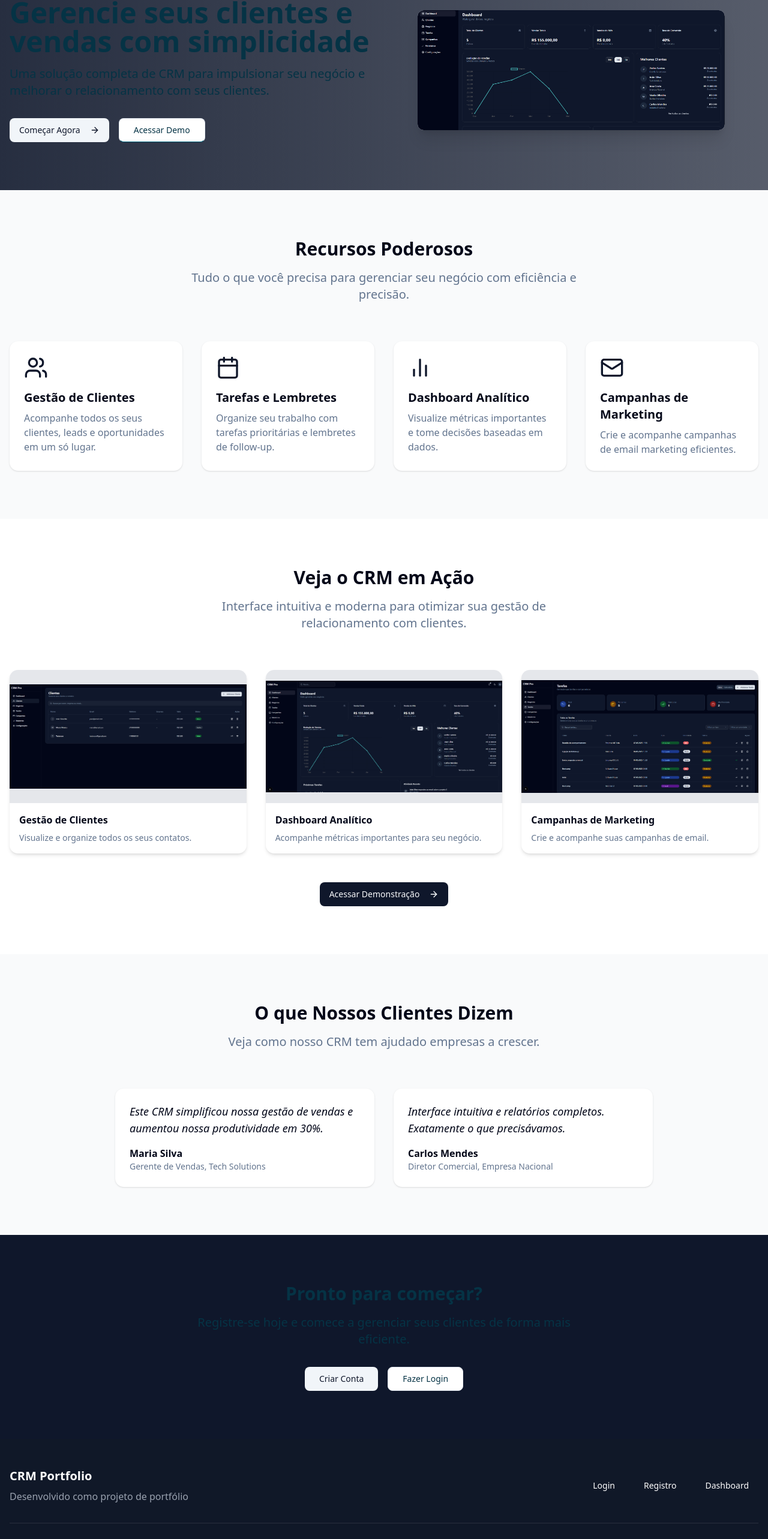
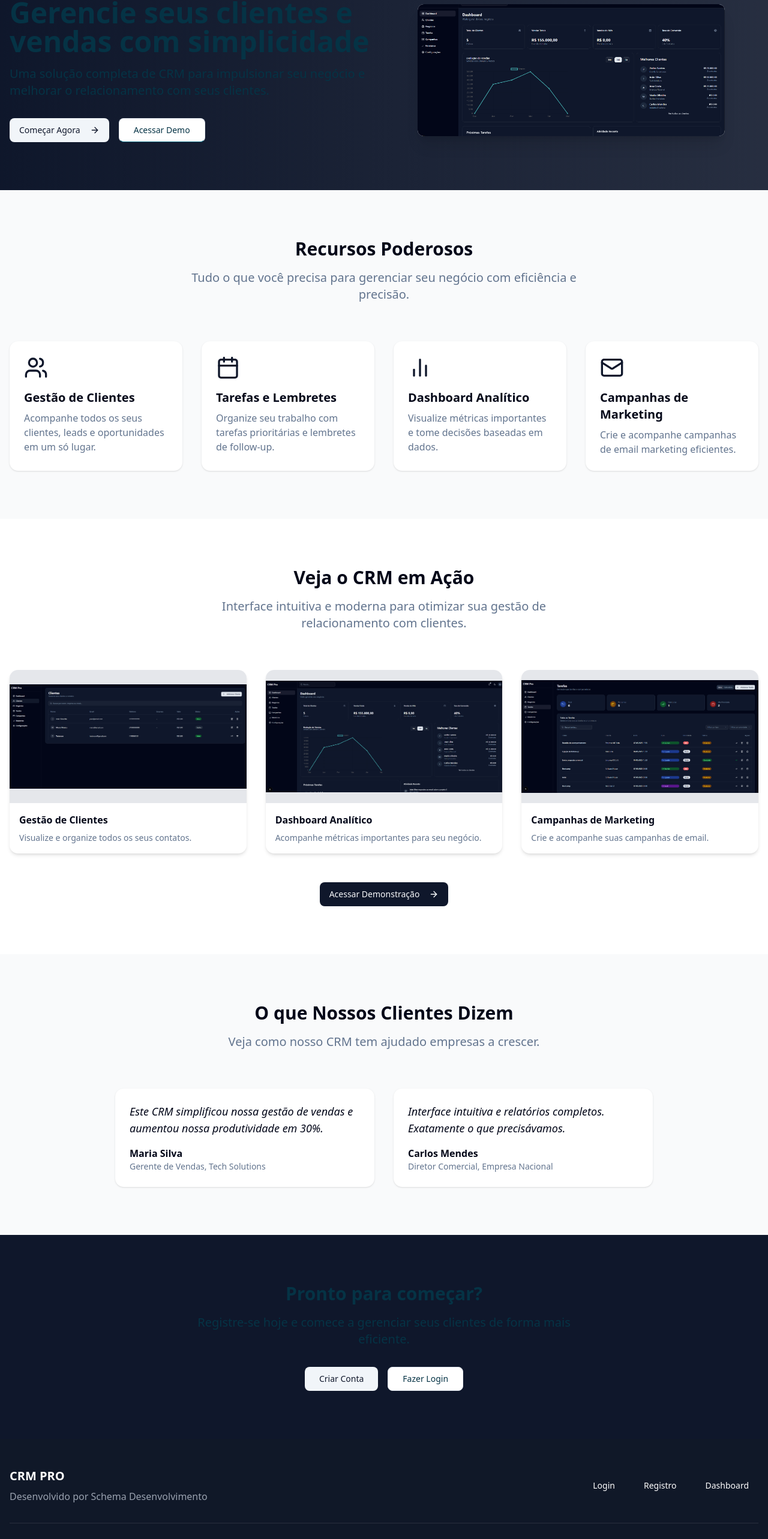
Before and after one commit to joanealves/crm-marketing, a Next.js app: page / in a window 1280 px wide. Shown: the part 83-2649 px from the top of the page at 60% size. Built offline with nearby package versions, Linux system fonts and the light colour scheme.

Commit message:
Added vatar

```diff
--- a/src/app/page.tsx
+++ b/src/app/page.tsx
@@ -49,7 +49,7 @@ export default function Home() {
   return (
     <SafeHydration>
       <div className="flex flex-col min-h-screen">
-        <section className="bg-gradient-to-r from-primary/90 to-primary/70 text-white py-20">
+        <section className="bg-gradient-to-r from-primary/100 to-primary/90 text-white py-20">
           <div className="container mx-auto px-4">
             <div className="flex flex-col md:flex-row items-center">
               <div className="md:w-1/2 mb-10 md:mb-0">
@@ -74,9 +74,9 @@ export default function Home() {
                 </div>
               </div>
               <div className="md:w-1/2 flex justify-center">
-                <div className="relative w-full max-w-lg h-[200px] rounded-lg overflow-hidden shadow-xl">
-                  <div className="absolute inset-0 bg-white rounded-lg">
-                    <div className="w-full h-full bg-gray-200 flex items-center justify-center">
+                <div className="relative w-full max-w-lg h-[220px] rounded-lg overflow-hidden shadow-xl">
+                  <div className="absolute inset-0 bg-white rounded-lg shadow-indigo-500/50 ">
+                    <div className="w-full h-full bg-gray-100 flex items-center justify-center">
                     <Image
                     src={CapaCrm}
                     alt="Dashboard Analítico"
@@ -223,8 +223,8 @@ export default function Home() {
           <div className="container mx-auto px-4">
             <div className="flex flex-col md:flex-row justify-between items-center">
               <div className="mb-8 md:mb-0">
-                <h3 className="text-xl font-bold mb-2">CRM Portfolio</h3>
-                <p className="text-gray-400">Desenvolvido como projeto de portfólio</p>
+                <h3 className="text-xl font-bold mb-2">CRM PRO</h3>
+                <p className="text-gray-400">Desenvolvido por Schema Desenvolvimento</p>
               </div>
               <div className="flex gap-4">
                 <Link href="/auth/login">
@@ -245,7 +245,7 @@ export default function Home() {
               </div>
             </div>
             <div className="border-t border-white/10 mt-8 pt-8 text-center text-gray-400">
-              <p>&copy; {new Date().getFullYear()} CRM Portfolio. Todos os direitos reservados.</p>
+              <p>&copy; {new Date().getFullYear()} CRM PRO. Todos os direitos reservados.</p>
             </div>
           </div>
         </footer>
--- a/src/components/dashboard/Header.tsx
+++ b/src/components/dashboard/Header.tsx
@@ -122,7 +122,7 @@ export function Header() {
           <DropdownMenuTrigger asChild>
             <Button variant="ghost" className="relative h-8 w-8 rounded-full">
               <Avatar className="h-8 w-8">
-                <AvatarImage src="/avatars/user.png" alt="Usuário" />
+                <AvatarImage src="https://github.com/shadcn.png"alt="Usuário" />
                 <AvatarFallback>U</AvatarFallback>
               </Avatar>
             </Button>
```
